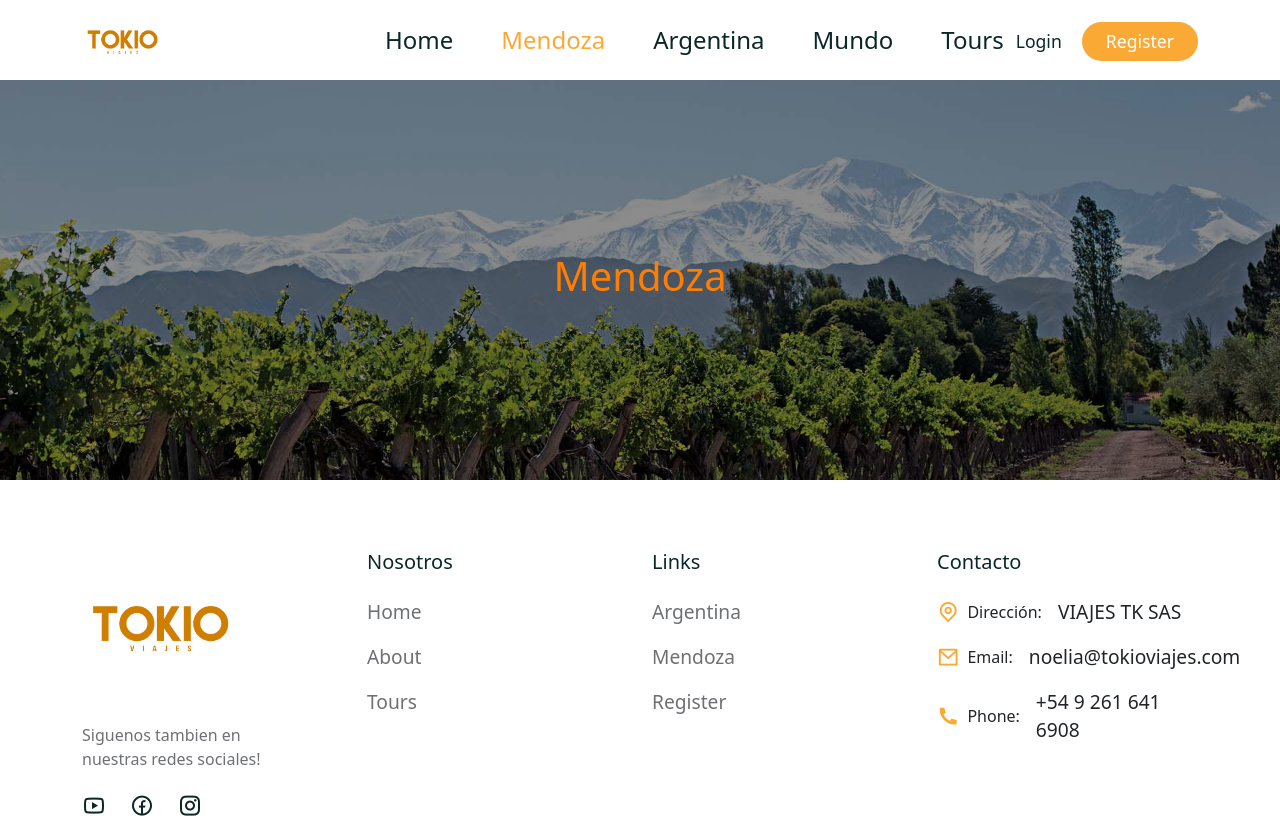
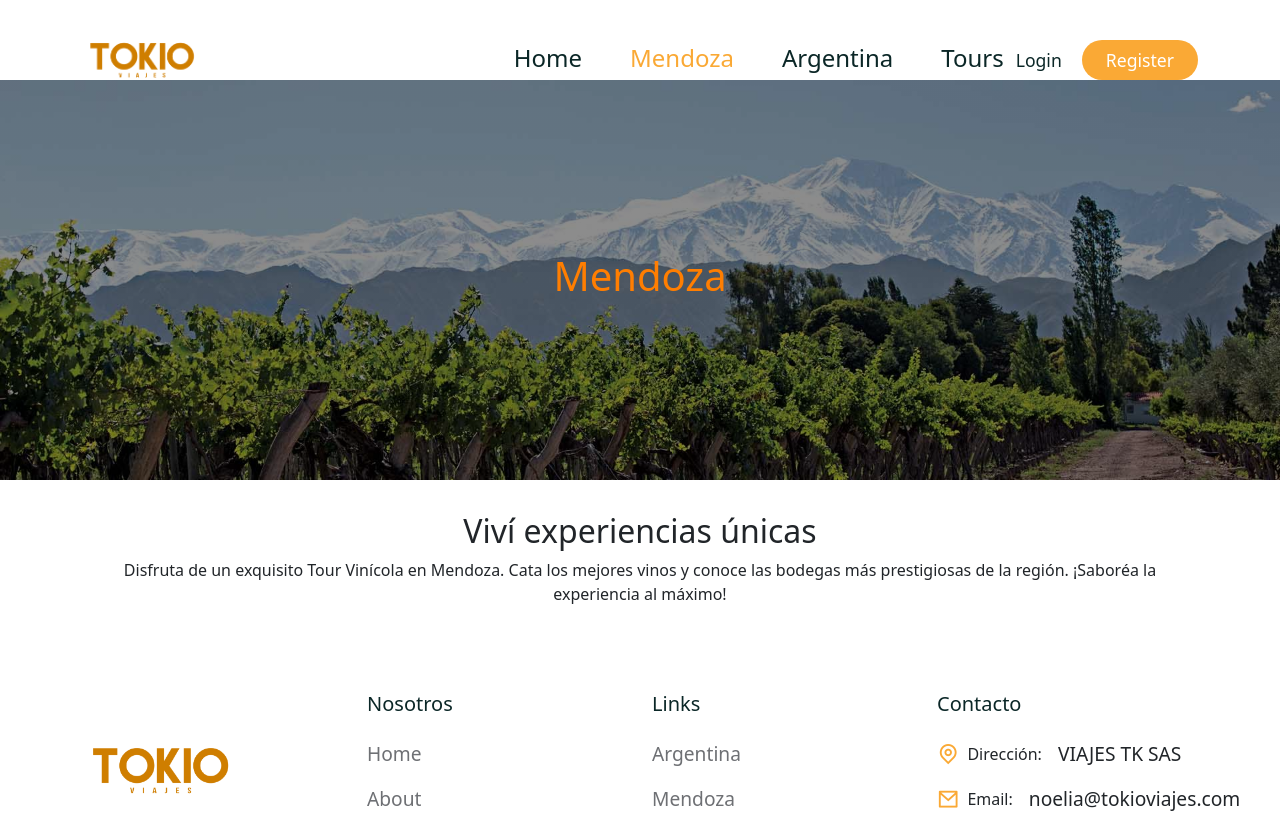
Before and after one commit to Raulmoyano2970/Booking, a React (Create React App) app in the folder frontend/: page /mendoza in a window 1280 px wide. Shown: the top 818 px of the page. Built offline with nearby package versions, Linux system fonts and the light colour scheme; a web font is replaced by a local one.

Commit message:
origin main

```diff
--- a/frontend/public/index.html
+++ b/frontend/public/index.html
@@ -24,7 +24,7 @@
       work correctly both with client-side routing and a non-root public URL.
       Learn how to configure a non-root public URL by running `npm run build`.
     -->
-    <title>Travel Booking</title>
+    <title>Tokio Viajes</title>
   </head>
   <body>
     <noscript>You need to enable JavaScript to run this app.</noscript>
--- a/frontend/src/App.css
+++ b/frontend/src/App.css
@@ -110,32 +110,3 @@ ul {
       font-size: 1.3rem;
    }
 }
-
-
-
-
-/*Mendoza*/
-.common__section2 {
-  background: linear-gradient(rgba(0,0,0,0.45), rgba(0,0,0,0.45)),
-  url("../src/assets/images/vino-mendoza.jpg") no-repeat center center;
-  height: 400px;
-  display: flex;
-  text-align: center;
-  align-items: center;
-  justify-content: center;
-  background-size: cover;
-  color: #ff7e01;
-
-}
-/*Argentina*/
-.common__section3 {
-  background: linear-gradient(rgba(0,0,0,0.45), rgba(0,0,0,0.45)),
-  url("../src/assets/images/ushuaia.jpeg") no-repeat center center;
-  height: 400px;
-  display: flex;
-  text-align: center;
-  align-items: center;
-  justify-content: center;
-  background-size: cover;
-  color: #ff7e01;
-}
--- a/frontend/src/components/Header/Header.jsx
+++ b/frontend/src/components/Header/Header.jsx
@@ -19,10 +19,10 @@ const nav__links = [
       path: '/argentina',
       display: 'Argentina'
    },
-   {
-      path: '/mundo',
-      display: 'Mundo'
-   },
+   // {
+   //    path: '/mundo',
+   //    display: 'Mundo'
+   // },
    {
       path: '/tours',
       display: 'Tours'
--- a/frontend/src/pages/Argentina.jsx
+++ b/frontend/src/pages/Argentina.jsx
@@ -1,8 +1,10 @@
 import React from "react";
 import { Container, Row, Col } from 'reactstrap'
+import "../styles/argentina.css"
 
 const Argentina = ({ title }) => {
   return (
+   <>
      <section className="common__section3">
         <Container>
            <Row>
@@ -12,6 +14,12 @@ const Argentina = ({ title }) => {
            </Row>
         </Container>
      </section>
+     <div className="containerArg">
+      <h2>Conocé el país campeón del mundo</h2>
+      <p>¡Descubre la magia de Argentina! Te invitamos a explorar un país lleno de maravillas naturales, cultura vibrante y gente amable. Desde las majestuosas cataratas de Iguazú hasta la emocionante vida nocturna de Buenos Aires y maravillate con los paisajes de la Patagonia.</p>
+     </div>
+
+     </>
   )
 }
 
--- a/frontend/src/pages/Mendoza.jsx
+++ b/frontend/src/pages/Mendoza.jsx
@@ -1,9 +1,11 @@
 import React from "react";
 import { Container, Row, Col } from 'reactstrap'
-import wave from "../assets/images/wave.svg"
+import "../styles/mendoza.css"
+
 
 const Mendoza = ({ title }) => {
   return (
+   <>
      <section className="common__section2">
         <Container>
            <Row>
@@ -13,6 +15,12 @@ const Mendoza = ({ title }) => {
            </Row>
         </Container>
      </section>
+     <div className="containerMza">
+ <h2>Viví experiencias únicas</h2>
+ <p>Disfruta de un exquisito Tour Vinícola en Mendoza. Cata los mejores vinos y conoce las bodegas más prestigiosas de la región. ¡Saboréa la experiencia al máximo!</p>
+ </div>
+ </>
+
   )
 }
 
--- a/frontend/src/styles/argentina.css
+++ b/frontend/src/styles/argentina.css
@@ -0,0 +1,21 @@
+/*Argentina*/
+.common__section3 {
+    background: linear-gradient(rgba(0,0,0,0.45), rgba(0,0,0,0.45)),
+    url("../assets/images/ushuaia.jpeg") no-repeat center center;
+    height: 400px;
+    display: flex;
+    text-align: center;
+    align-items: center;
+    justify-content: center;
+    background-size: cover;
+    color: #ff7e01;
+  }
+
+  .containerArg{
+    display: flex;
+    text-align: center;
+    align-items: center;
+    justify-content: center;
+    flex-direction: column;
+    margin: 2rem 7rem 0rem 7rem ;
+  }
--- a/frontend/src/styles/mendoza.css
+++ b/frontend/src/styles/mendoza.css
@@ -0,0 +1,22 @@
+/*Mendoza*/
+.common__section2 {
+    background: linear-gradient(rgba(0,0,0,0.45), rgba(0,0,0,0.45)),
+    url("../assets/images/vino-mendoza.jpg") no-repeat center center;
+    height: 400px;
+    display: flex;
+    text-align: center;
+    align-items: center;
+    justify-content: center;
+    background-size: cover;
+    color: #ff7e01;
+
+  }
+
+  .containerMza{
+    display: flex;
+    text-align: center;
+    align-items: center;
+    justify-content: center;
+    flex-direction: column;
+    margin: 2rem 7rem 0rem 7rem ;
+  }
```
Also changed, not shown: frontend/src/assets/images/logotokio2.png (added), frontend/src/assets/images/wave.svg (deleted).
